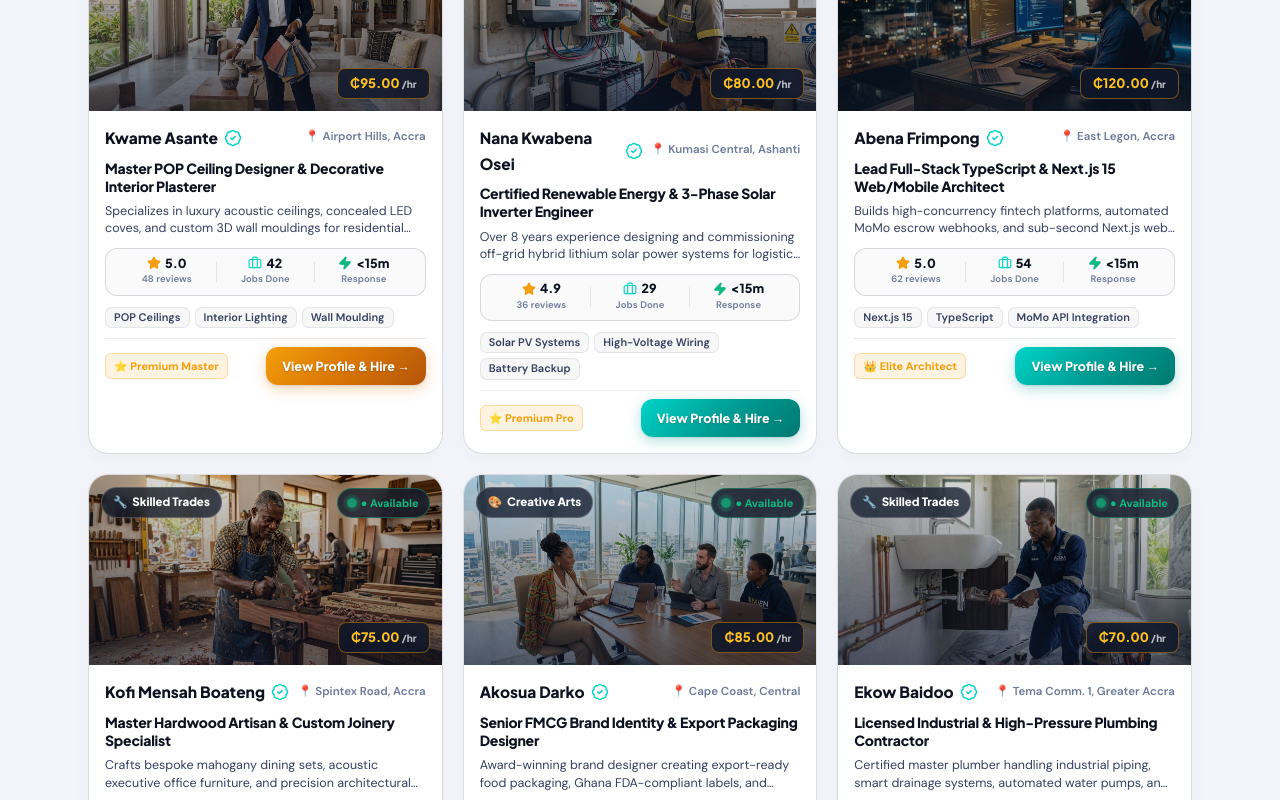
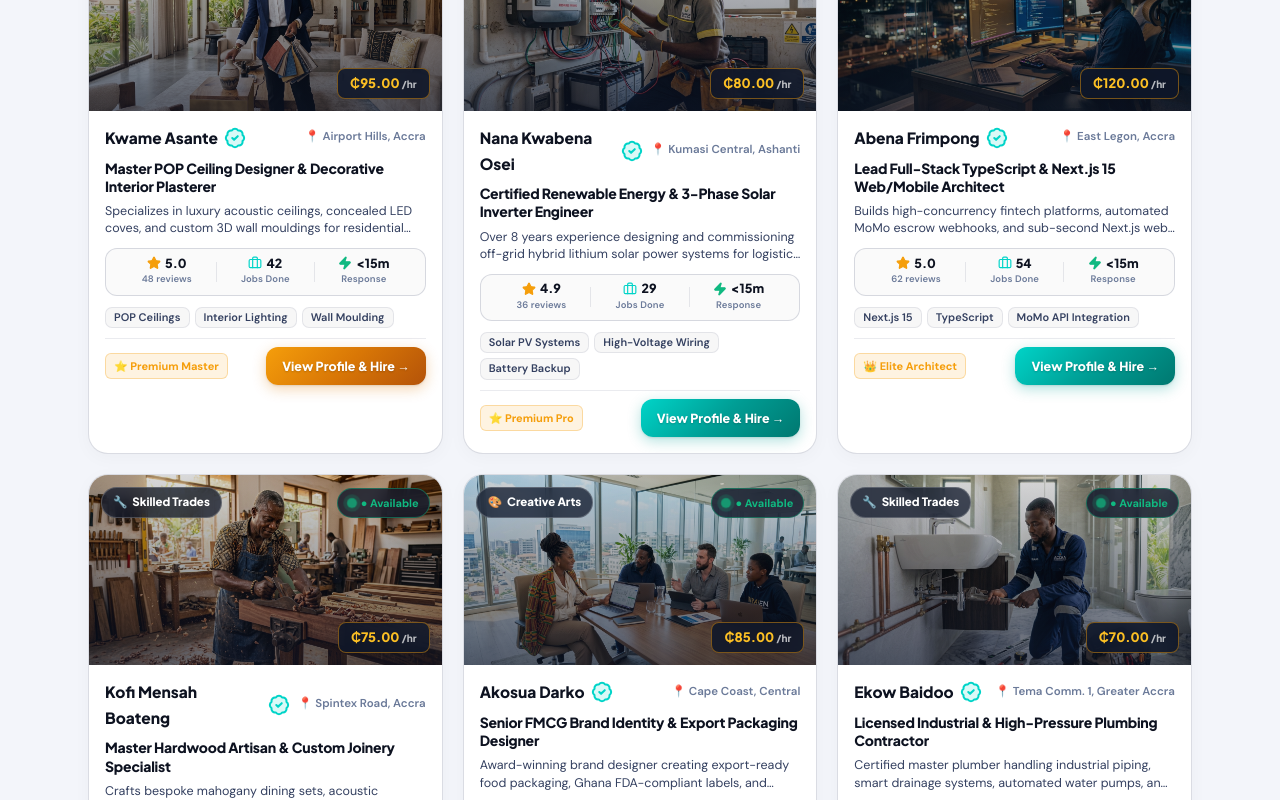
Before and after one commit to JoeVardyGC/GigGhana, a Next.js app: page / in a window 1280 px wide. Shown: the part 1140-1940 px from the top of the page. Built offline with nearby package versions, Linux system fonts and the light colour scheme.

Commit message:
feat(talent): increase verification badge size and add subtle tint for standout prominence

```diff
--- a/components/LandingPage.tsx
+++ b/components/LandingPage.tsx
@@ -782,7 +782,7 @@ const occupationSlides = [
                         <div className="artisan-name-row">
                           <div className="artisan-name-title">
                             <span>{p.first_name} {p.last_name}</span>
-                            <BadgeCheck className="w-[18px] h-[18px] text-[#00D4C8] shrink-0" aria-label="Verified Provider" />
+                            <BadgeCheck className="w-[22px] h-[22px] text-[#00D4C8] fill-[#00D4C8]/15 shrink-0" strokeWidth={2.2} aria-label="Verified Provider" />
                           </div>
                           <div className="artisan-location-txt">
                             <span>📍</span>
```
